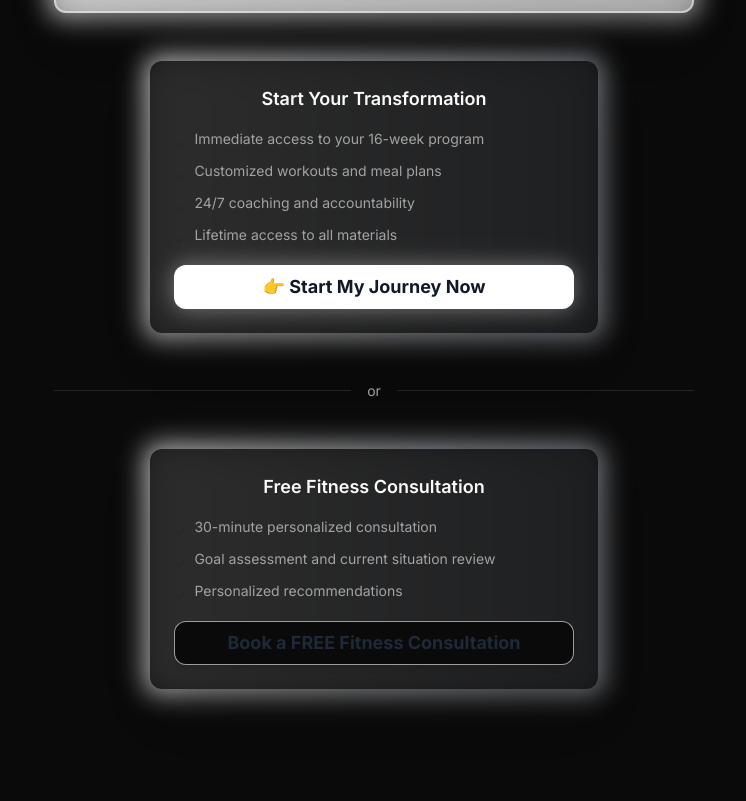
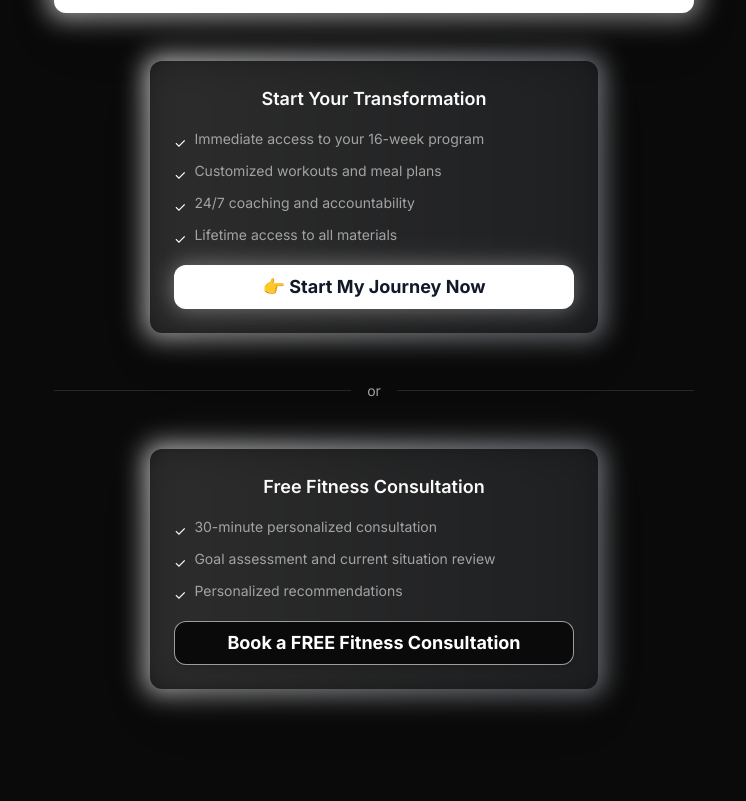
Before and after one commit to sweep-ai/BoonFayWebsite, a React (Vite) app: page / in a window 1280 px wide. Shown: the part 1219-2020 px from the top of the page, without its empty margins (266-1012 px from the left). Built offline with nearby package versions, Linux system fonts and the light colour scheme.

Commit message:
white details

```diff
--- a/src/components/Hero.tsx
+++ b/src/components/Hero.tsx
@@ -97,7 +97,7 @@ const Hero = () => {
           <div className="mb-8 md:mb-12 flex justify-center items-center">
             <div className="relative w-full max-w-2xl">
               <div className="absolute -inset-1 rounded-xl bg-gradient-to-r from-white to-white/80 opacity-70 blur-md pointer-events-none glow-white" />
-              <div className="relative bg-white/30 backdrop-blur-md rounded-xl shadow-2xl border-2 border-white/50 p-6 md:p-8">
+              <div className="relative bg-white backdrop-blur-md rounded-xl shadow-2xl border-2 border-white/50 p-6 md:p-8">
                 <div className="text-center">
                   <h2 className="text-2xl md:text-3xl font-bold text-gray-900 mb-4 text-glow-white">
                     100% Money Back Guarantee
@@ -120,19 +120,19 @@ const Hero = () => {
               <h3 className="text-lg font-semibold text-foreground mb-4 text-center">Start Your Transformation</h3>
               <ul className="space-y-2 text-sm text-muted-foreground mb-4">
                 <li className="flex items-start gap-2">
-                  <span className="text-gray-800 mt-1">✓</span>
+                  <span className="text-white mt-1">✓</span>
                   <span>Immediate access to your 16-week program</span>
                 </li>
                 <li className="flex items-start gap-2">
-                  <span className="text-gray-800 mt-1">✓</span>
+                  <span className="text-white mt-1">✓</span>
                   <span>Customized workouts and meal plans</span>
                 </li>
                 <li className="flex items-start gap-2">
-                  <span className="text-gray-800 mt-1">✓</span>
+                  <span className="text-white mt-1">✓</span>
                   <span>24/7 coaching and accountability</span>
                 </li>
                 <li className="flex items-start gap-2">
-                  <span className="text-gray-800 mt-1">✓</span>
+                  <span className="text-white mt-1">✓</span>
                   <span>Lifetime access to all materials</span>
                 </li>
               </ul>
@@ -159,22 +159,22 @@ const Hero = () => {
               <h3 className="text-lg font-semibold text-foreground mb-4 text-center">Free Fitness Consultation</h3>
               <ul className="space-y-2 text-sm text-muted-foreground mb-4">
                 <li className="flex items-start gap-2">
-                  <span className="text-gray-800 mt-1">✓</span>
+                  <span className="text-white mt-1">✓</span>
                   <span>30-minute personalized consultation</span>
                 </li>
                 <li className="flex items-start gap-2">
-                  <span className="text-gray-800 mt-1">✓</span>
+                  <span className="text-white mt-1">✓</span>
                   <span>Goal assessment and current situation review</span>
                 </li>
                 <li className="flex items-start gap-2">
-                  <span className="text-gray-800 mt-1">✓</span>
+                  <span className="text-white mt-1">✓</span>
                   <span>Personalized recommendations</span>
                 </li>
               </ul>
               <Button
                 variant="outline"
                 size="lg"
-                className="w-full border-white/60 text-gray-800 hover:bg-white/20 text-lg font-bold py-4 rounded-lg shadow-md hover:shadow-lg transition-all duration-200 hover:scale-105"
+                className="w-full border-white/60 text-white hover:bg-white/20 text-lg font-bold py-4 rounded-lg shadow-md hover:shadow-lg transition-all duration-200 hover:scale-105"
                 onClick={() => setShowModal(true)}
               >
                 Book a FREE Fitness Consultation
--- a/src/components/Results.tsx
+++ b/src/components/Results.tsx
@@ -87,7 +87,7 @@ const Results = () => {
                   </blockquote>
 
                   <div className="bg-white/30 p-3 md:p-4 rounded-lg">
-                    <p className="text-xs md:text-sm font-medium text-gray-800">
+                    <p className="text-xs md:text-sm font-medium text-white">
                       Results: {testimonial.beforeAfter}
                     </p>
                   </div>
--- a/src/pages/Payment.tsx
+++ b/src/pages/Payment.tsx
@@ -56,27 +56,27 @@ const Payment = () => {
                 <h3 className="text-lg font-semibold text-foreground mb-4 text-center">What's Included:</h3>
                 <ul className="space-y-3 text-sm text-muted-foreground">
                   <li className="flex items-start gap-3">
-                    <span className="text-gray-800 mt-1">✓</span>
+                    <span className="text-white mt-1">✓</span>
                     <span><strong>16 weeks of fully customized workouts</strong> - Tailored to your fitness level and goals</span>
                   </li>
                   <li className="flex items-start gap-3">
-                    <span className="text-gray-800 mt-1">✓</span>
+                    <span className="text-white mt-1">✓</span>
                     <span><strong>Macro-based meal planning</strong> - Personalized nutrition plans that fit your lifestyle</span>
                   </li>
                   <li className="flex items-start gap-3">
-                    <span className="text-gray-800 mt-1">✓</span>
+                    <span className="text-white mt-1">✓</span>
                     <span><strong>24/7 accountability coaching</strong> - Weekly check-ins and unlimited support</span>
                   </li>
                   <li className="flex items-start gap-3">
-                    <span className="text-gray-800 mt-1">✓</span>
+                    <span className="text-white mt-1">✓</span>
                     <span><strong>Instructional workout videos</strong> - Never guess how to perform exercises correctly</span>
                   </li>
                   <li className="flex items-start gap-3">
-                    <span className="text-gray-800 mt-1">✓</span>
+                    <span className="text-white mt-1">✓</span>
                     <span><strong>Progress tracking tools</strong> - Monitor your transformation journey</span>
                   </li>
                   <li className="flex items-start gap-3">
-                    <span className="text-gray-800 mt-1">✓</span>
+                    <span className="text-white mt-1">✓</span>
                     <span><strong>Lifetime access</strong> - Keep your program forever</span>
                   </li>
                 </ul>
@@ -107,23 +107,23 @@ const Payment = () => {
                 <h3 className="text-lg font-semibold text-foreground mb-4 text-center">What's Included:</h3>
                 <ul className="space-y-3 text-sm text-muted-foreground">
                   <li className="flex items-start gap-3">
-                    <span className="text-gray-800 mt-1">✓</span>
+                    <span className="text-white mt-1">✓</span>
                     <span><strong>Same 16-week program</strong> - All the same features and benefits</span>
                   </li>
                   <li className="flex items-start gap-3">
-                    <span className="text-gray-800 mt-1">✓</span>
+                    <span className="text-white mt-1">✓</span>
                     <span><strong>Flexible payment</strong> - Spread the cost over time</span>
                   </li>
                   <li className="flex items-start gap-3">
-                    <span className="text-gray-800 mt-1">✓</span>
+                    <span className="text-white mt-1">✓</span>
                     <span><strong>Cancel anytime</strong> - No long-term commitment required</span>
                   </li>
                   <li className="flex items-start gap-3">
-                    <span className="text-gray-800 mt-1">✓</span>
+                    <span className="text-white mt-1">✓</span>
                     <span><strong>Full program access</strong> - Complete transformation experience</span>
                   </li>
                   <li className="flex items-start gap-3">
-                    <span className="text-gray-800 mt-1">✓</span>
+                    <span className="text-white mt-1">✓</span>
                     <span><strong>24/7 support</strong> - Same coaching and accountability</span>
                   </li>
                 </ul>
```
